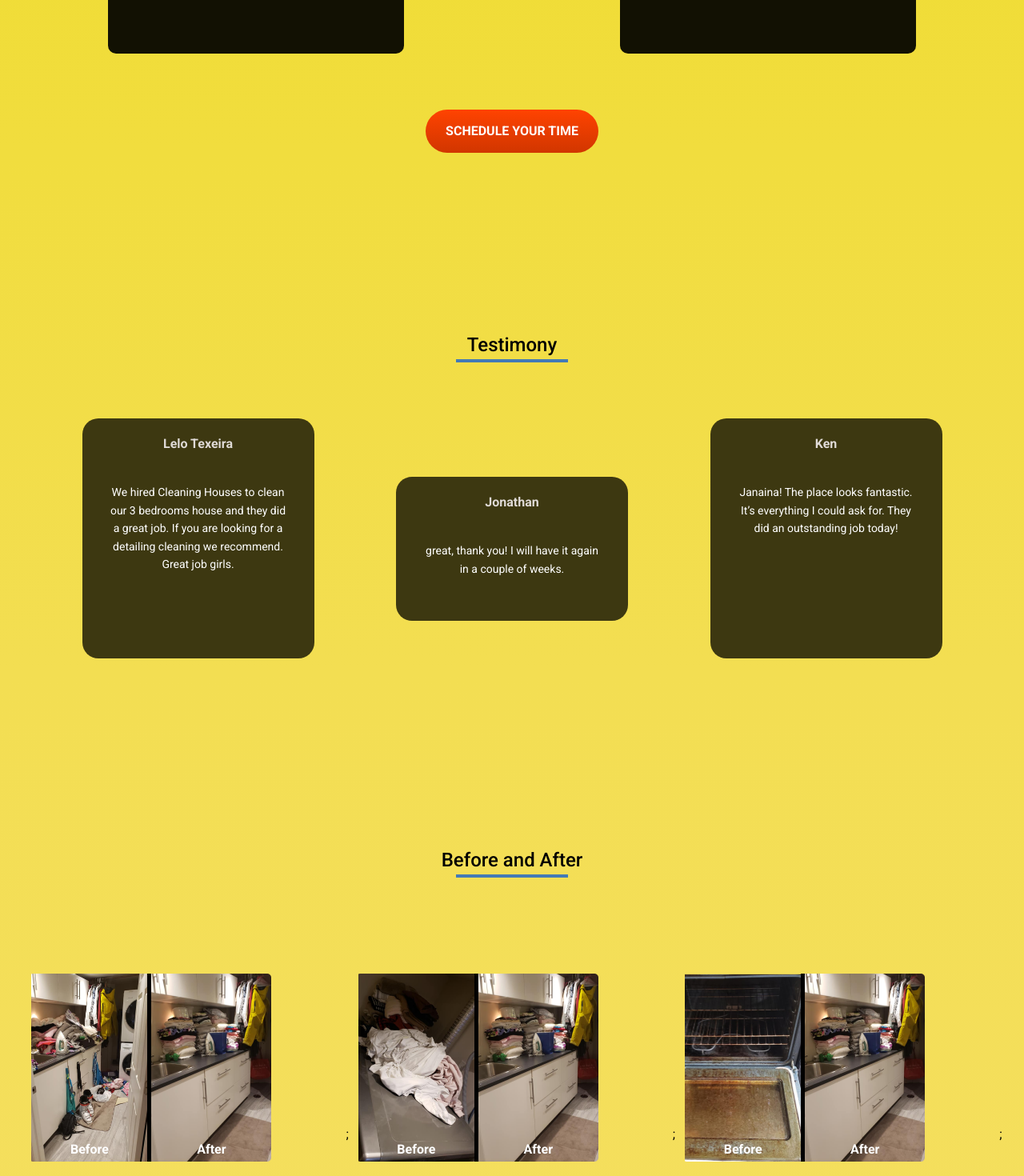
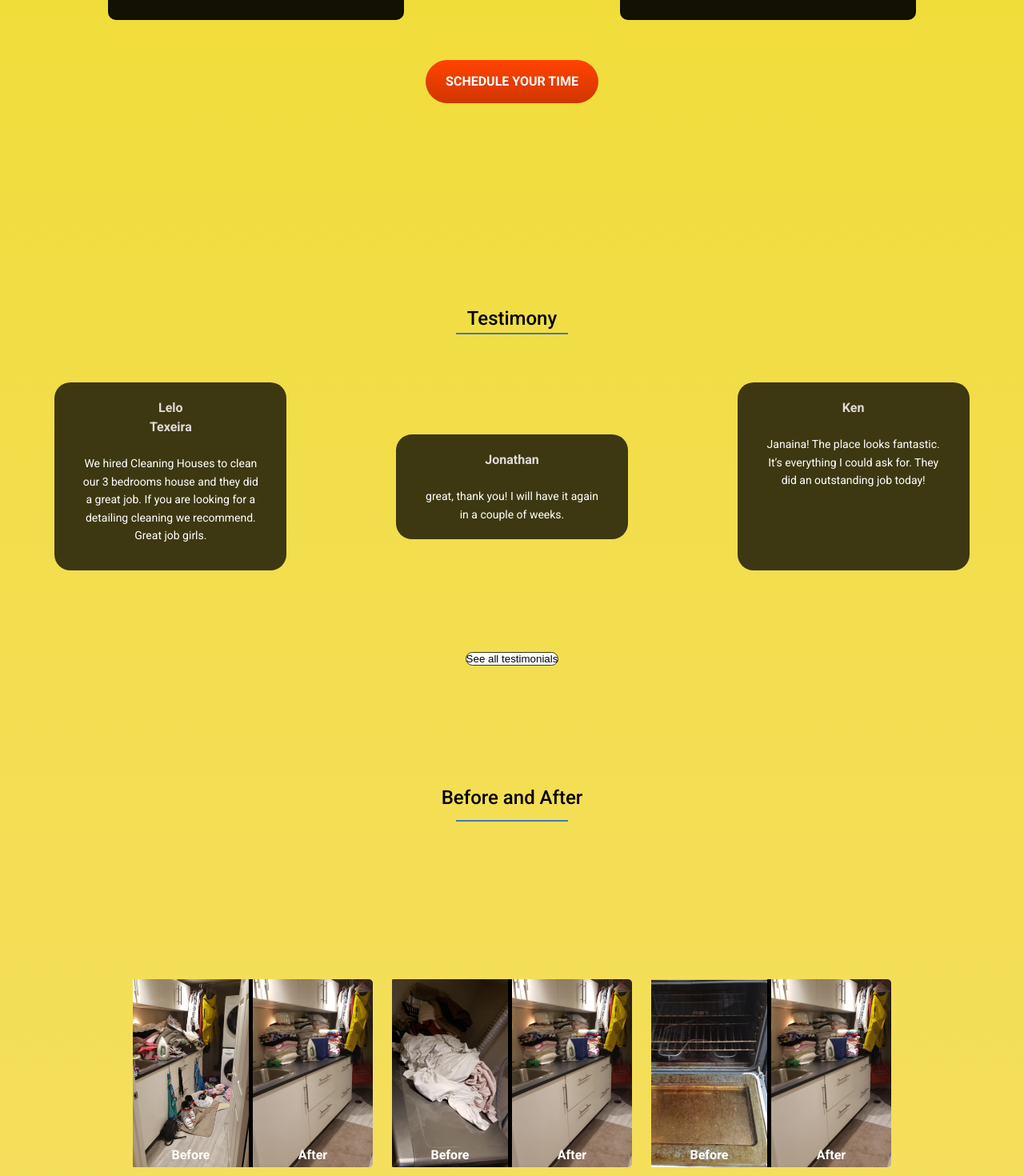
Before and after one commit to chrisporpino/janaina-cleaning-houses, a React (Create React App) app: page / in a window 1280 px wide. Shown: the part 2140-3610 px from the top of the page at 80% size. Built offline with nearby package versions, Linux system fonts and the light colour scheme.

Commit message:
atualizacoes no footer, portifolio e testimonials

```diff
--- a/src/components/PicturesContainer/index.js
+++ b/src/components/PicturesContainer/index.js
@@ -6,9 +6,6 @@ import after1 from "../../assets/images/after01.png";
 
 const PictureContainer = styled.div`
   display: flex;
-  width: 405px;
-  height: 426px;
-  /* margin: 0px 40px 40px; */
   padding: 12px;
 `;
 
@@ -51,7 +48,6 @@ function PicturesContainer(props) {
           <Paragraph>After</Paragraph>
         </PictureAfter>
       </PictureContainer>
-      ;
     </>
   );
 }
--- a/src/containers/Footer/index.js
+++ b/src/containers/Footer/index.js
@@ -5,6 +5,7 @@ import styled from "styled-components";
 import logo from "../../assets/images/logo.png";
 import face from "../../assets/images/face.png";
 import insta from "../../assets/images/Insta.png";
+import whats from "../../assets/images/icons/whatsapp.png";
 
 const FooterF = styled.section`
   display: flex;
@@ -26,8 +27,9 @@ const FooterF = styled.section`
 `;
 
 const FooterLogo = styled.img`
-  width: 280px;
-  height: 200px;
+  width: 119px;
+  height: 89px;
+  margin-top: 33px;
 
   @media (max-width: 700px) {
     margin-top: 40px;
@@ -38,18 +40,30 @@ const FooterMenu = styled.div`
   width: 88px;
   height: 154px;
   display: flex;
+  font-family: Roboto;
   flex-direction: column;
   align-items: center;
   justify-content: space-around;
   margin: 70px 150px 34px;
 `;
 
+const UnderLinha = styled.div`
+  width: 60px;
+  height: 0px;
+  border-top: 2px solid #437ab6;
+
+  @media (max-width: 700px) {
+    width: 34px;
+  }
+`;
+
 const FooterTitle = styled.li`
   list-style-type: none;
   font-family: Roboto;
-  font-weight: 700px;
-  font-size: 12px;
-  line-height: 18px;
+  font-style: normal;
+  font-weight: 500;
+  font-size: 14px;
+  line-height: 160%;
   text-align: center;
 `;
 
@@ -70,11 +84,13 @@ const FooterContainer = styled.div`
   @media (max-width: 700px) {
     display: flex;
     flex-direction: column;
+    margin-bottom: 81px;
   }
 `;
 
 const ContactContainer = styled.div`
   display: flex;
+  align-items: center;
   flex-direction: column;
   justify-content: space-between;
   width: 177px;
@@ -84,17 +100,26 @@ const ContactContainer = styled.div`
 const ContactTitle = styled.p`
   font-family: Roboto;
   font-style: normal;
-  font-weight: bold;
   font-size: 12px;
   line-height: 150%;
+  margin-top: 14px;
+  margin-bottom: 16px;
 `;
 
 const Contacts = styled.p`
   font-family: Roboto;
   font-style: normal;
-  font-weight: bold;
   font-size: 12px;
   line-height: 150%;
+  text-align: center;
+`;
+
+const Contacts1 = styled.p`
+  font-family: Roboto;
+  font-style: normal;
+  font-size: 12px;
+  line-height: 150%;
+  text-align: center;
 `;
 
 const FooterSocial = styled.div`
@@ -104,6 +129,10 @@ const FooterSocial = styled.div`
   font-size: 12px;
   line-height: 150%;
   margin-top: 52px;
+
+  @media (max-width: 700px) {
+    margin-top: 17px;
+  }
 `;
 
 const FooterSignature = styled.p`
@@ -112,6 +141,14 @@ const FooterSignature = styled.p`
   line-height: 16px;
   text-align: center;
   color: rgba(185, 175, 168, 1);
+  margin-bottom: 20px;
+
+  @media (max-width: 700px) {
+    height: 32px;
+    width: 238px;
+    text-justify: center;
+    margin-bottom: 14px;
+  }
 `;
 
 const ImgSocial = styled.img`
@@ -128,6 +165,8 @@ function Footer() {
         <FooterMenu>
           {/* Tive que usar FooterF porque estava conflitando com a function  */}
           <FooterTitle>PAGES</FooterTitle>
+          <UnderLinha></UnderLinha>
+
           <FooterParagraph>Home</FooterParagraph>
           <FooterParagraph>About us</FooterParagraph>
           <FooterParagraph>Services</FooterParagraph>
@@ -136,11 +175,13 @@ function Footer() {
 
         <ContactContainer>
           <ContactTitle>Contact</ContactTitle>
-
+          <UnderLinha></UnderLinha>
           <Contacts>Janaina.050912@gmail.com </Contacts>
+          <img src={whats}></img>
+          <Contacts1> +1 647 901 3942</Contacts1>
           <FooterSocial>
+            <ImgSocial src={insta}></ImgSocial>
             <ImgSocial src={face}></ImgSocial>
-            <ImgSocial src={insta}></ImgSocial>
           </FooterSocial>
         </ContactContainer>
       </FooterContainer>
--- a/src/containers/PortfolioSection/index.js
+++ b/src/containers/PortfolioSection/index.js
@@ -17,7 +17,7 @@ const Portfolio = styled.section`
   flex-direction: column;
   width: 100%;
   max-width: 1440px;
-  height: 900px;
+  /* height: 596px; */
   font-family: Roboto;
   align-items: center;
   background: linear-gradient(180deg, #f3de52 0%, #f5df61 100%);
@@ -33,7 +33,8 @@ const PortifolioTitle = styled.h2`
   font-weight: 500;
   font-size: 24px;
   line-height: 150%;
-  margin-top: 216px;
+  margin-top: 100px;
+  margin-bottom: 10px;
 
   @media (max-width: 700px) {
     margin-top: 152px;
@@ -43,9 +44,9 @@ const PortifolioTitle = styled.h2`
 const Linha4 = styled.div`
   width: 140px;
   height: 0px;
-  border: 2px solid #437ab6;
+  border-top: 2px solid #437ab6;
   transform: rotate(-180deg);
-  margin-bottom: 71px;
+  margin-bottom: 61px;
 `;
 
 const ContainerPortifolio = styled.div`
@@ -67,9 +68,9 @@ const ContainerPortifolio = styled.div`
 
 const PictureContainer = styled.div`
   display: flex;
-  width: 405px;
-  height: 250px;
-  padding: 12px;
+  /* width: 405px;
+  height: 235px; */
+  padding: 20px;
 `;
 
 const PictureBefore = styled.div`
@@ -118,7 +119,8 @@ const ServButton2 = styled.button`
   line-height: 150%;
   color: rgba(255, 255, 255, 1);
   border: none;
-  margin-bottom: 20px;
+  margin-top: 50px;
+  margin-bottom: 100px;
 
   @media (max-width: 700px) {
     top: 5000px;
--- a/src/containers/ServicesSection/index.js
+++ b/src/containers/ServicesSection/index.js
@@ -37,7 +37,7 @@ const ServicesTitle = styled.h2`
 const Linha2 = styled.div`
   width: 140px;
   height: 0px;
-  border: 2px solid #437ab6;
+  border-top: 2px solid #437ab6;
   transform: rotate(-180deg);
 `;
 
@@ -59,7 +59,6 @@ const ServiceBox = styled.div`
   height: 331px;
   background-color: rgba(18, 17, 3, 1);
   margin-top: 70px;
-  margin-bottom: 40px;
   border-radius: 10px;
   flex-shrink: 0;
   @media (max-width: 700px) {
@@ -111,7 +110,7 @@ const ServButton = styled.button`
   line-height: 150%;
   color: rgba(255, 255, 255, 1);
   border: none;
-  margin-top: 30px;
+  margin-top: 50px;
   @media (max-width: 700px) {
     top: 3310px;
   }
--- a/src/containers/TestimonialsSection/index.js
+++ b/src/containers/TestimonialsSection/index.js
@@ -8,7 +8,7 @@ const Testimonials = styled.section`
   flex-direction: column;
   width: 100%;
   max-width: 1440px;
-  height: 650px;
+  height: 750px;
   background: linear-gradient(180deg, #f1dd3e 0%, #f3de52 100%);
   font-family: Roboto;
   align-items: center;
@@ -28,23 +28,23 @@ const TestimonialsH2 = styled.h2`
   font-size: 24px;
   line-height: 150%;
   @media (max-width: 700px) {
-    margin-top: 164px;
+    margin-top: 100px;
   }
 `;
 
 const Linha3 = styled.div`
   width: 140px;
   height: 0px;
-  border: 2px solid #437ab6;
+  border-top: 2px solid #437ab6;
   transform: rotate(-180deg);
 `;
 
 const TestimonalsBox = styled.div`
   display: flex;
-  justify-content: space-evenly;
+  justify-content: space-around;
   align-items: center;
   width: 100%;
-  margin-top: 70px;
+  margin-top: 60px;
 
   @media (max-width: 700px) {
     display: flex;
@@ -56,7 +56,8 @@ const TestimonalsBox = styled.div`
 
 const TestBox = styled.div`
   width: 290px;
-  height: 300px;
+  /* height: 300px; */
+  height: 235px;
   border-radius: 20px;
   background-color: #3ab3b2;
   text-align: center;
@@ -66,19 +67,23 @@ const TestBox = styled.div`
 
 const TestBoxJonathan = styled.div`
   width: 290px;
-  height: 180px;
+  height: 131px;
   border-radius: 20px;
   background-color: #3ab3b2;
   text-align: center;
   margin-top: 26px;
   background-color: rgba(61, 56, 17, 1);
+
   @media (max-width: 700px) {
     margin-bottom: 30px;
+    margin-left: 50px;
+    margin-right: 50px;
   }
 `;
 
 const TestBoxTitle = styled.h3`
-  padding: 20px 99px 15px 99px;
+  /* padding: 20px 99px 15px 99px; */
+  margin: 20px 111px 0px 111px;
   font-family: Roboto;
   text-align: center;
   font-style: normal;
@@ -97,6 +102,14 @@ const TestBoxParagraph = styled.p`
   line-height: 22.4px;
   text-align: center;
   color: rgba(255, 255, 255, 1);
+`;
+
+const TestimonyButton = styled.button`
+  background: #ffffff;
+  border: 1px solid #3d3811;
+  box-sizing: border-box;
+  border-radius: 20px;
+  margin-top: 102px;
 `;
 
 function TestimonialsSection() {
@@ -133,6 +146,7 @@ function TestimonialsSection() {
           </TestBoxParagraph>
         </TestBox>
       </TestimonalsBox>
+      <TestimonyButton>See all testimonials</TestimonyButton>
     </Testimonials>
   );
 }
```
Also changed, not shown: 1 other file (tests, documents, lock files or other folders).
